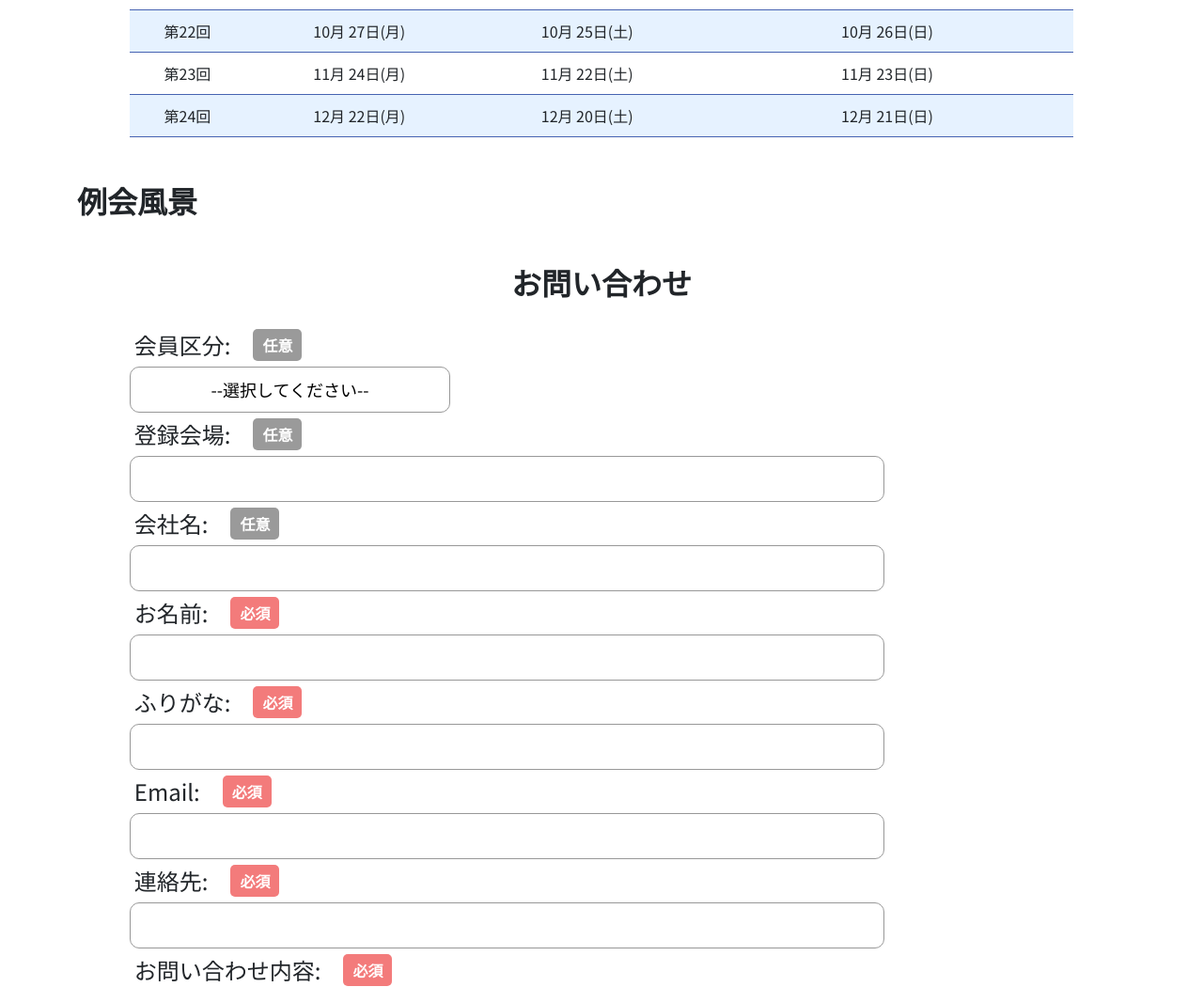
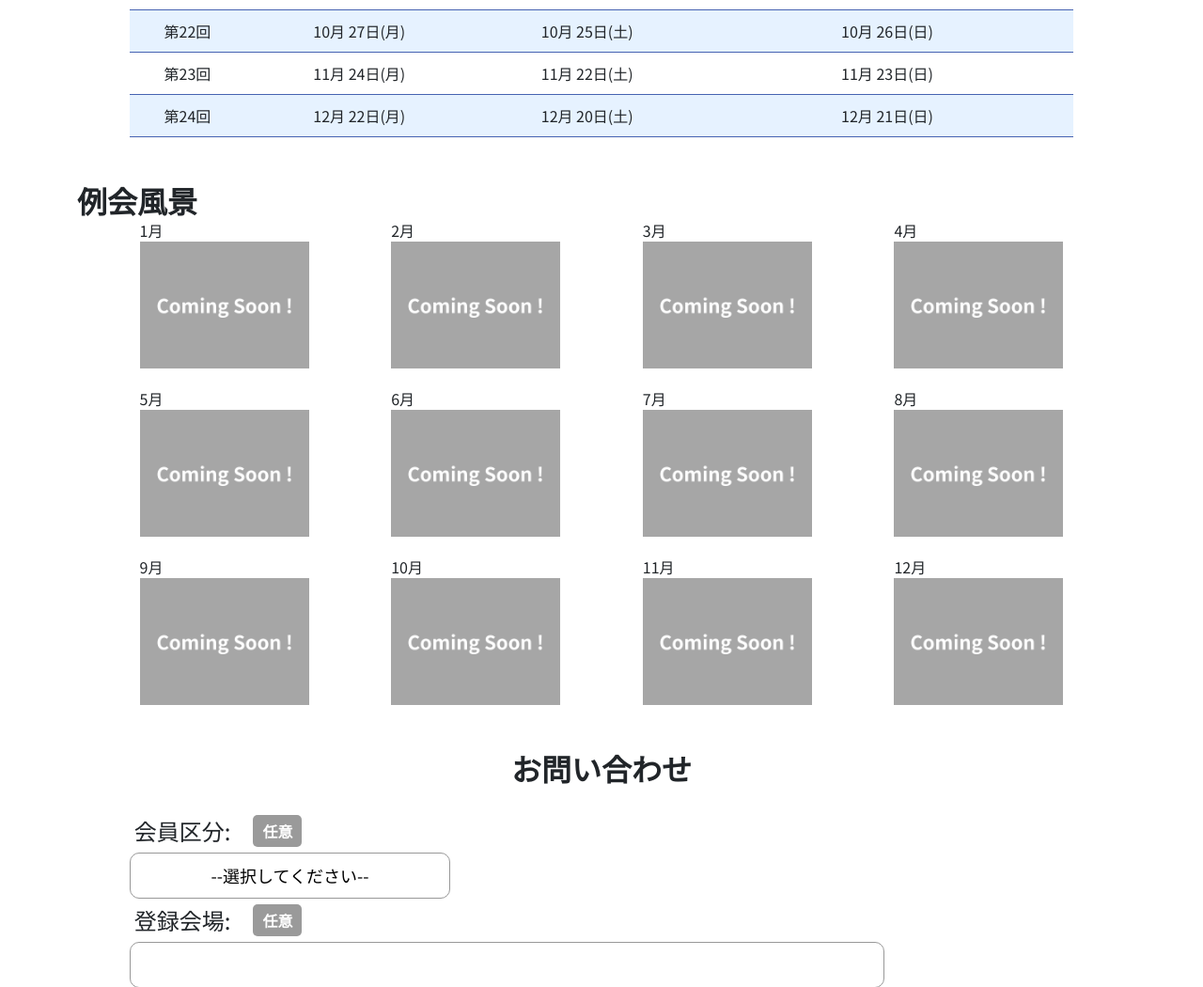
Before and after one commit to linepark-webteam/shinyoko-renew, a PHP site: page / in a window 1280 px wide. Shown: the part 3783-4833 px from the top of the page at 94% size. Run offline with PHP 8.4, Linux system fonts and the light colour scheme; some libraries are stand-ins or nearby versions.

Commit message:
例会風景　追加

```diff
--- a/css/main.css
+++ b/css/main.css
@@ -268,6 +268,7 @@ h6 {
   margin-right: 1vw;
   border-radius: 2vw 2vw 0 0;
 }
+
 @media screen and (max-width: 600px) {
   .about-list-item {
     height: 45px;
@@ -340,7 +341,8 @@ h6 {
 /* 左側のセル（ラベル部分） */
 .meeting-table td:first-child {
   display: flex;
-  justify-content: flex-start; /* 左寄せ */
+  justify-content: flex-start;
+  /* 左寄せ */
   align-items: center;
   white-space: nowrap;
   font-weight: 600;
@@ -349,14 +351,16 @@ h6 {
 /* ラベル部分のスタイル */
 .label {
   display: inline-block;
-  min-width: 80px; /* 適宜調整 */
+  min-width: 80px;
+  /* 適宜調整 */
   text-align: left;
 }
 
 /* 「：」のスタイル */
 .colon {
   display: inline-block;
-  min-width: 10px; /* 統一幅 */
+  min-width: 10px;
+  /* 統一幅 */
   text-align: right;
 }
 
@@ -364,7 +368,8 @@ h6 {
 @media screen and (max-width: 430px) {
   .meeting-table-place {
     font-size: 0.8rem;
-}}
+  }
+}
 
 .manager-table {
   font-size: clamp(.7rem, 1vw, 2rem);
@@ -633,6 +638,58 @@ h6 {
   }
 }
 
+/* 例会風景 */
+.meeting-images-head-wrapper {
+  display: flex;
+  justify-content: flex-start;
+  align-items: center;
+}
+
+.meeting-images-head {
+  font-size: 32px;
+}
+
+@media screen and (max-width: 960px) {
+  .meeting-images-head {
+    font-size: calc(18px + 4 * ((100vw - 320px) / 640));
+  }
+}
+.meeting-images-container {
+  display: flex;
+  flex-direction: column;
+  justify-content: center;
+  align-items: center;
+  gap: 20px;
+}
+
+.meeting-images-row {
+  width: 90%;
+  display: flex;
+  justify-content: space-between;
+}
+
+.meeting-image {
+  width: 180px;
+  height: auto;
+}
+@media screen and (max-width: 991px) {
+  .meeting-image {
+    width: 120px;
+    height: auto;
+  }
+}
+@media screen and (max-width: 767px) {
+  .meeting-image {
+    width: 100px;
+    height: auto;
+  }
+}
+@media screen and (max-width: 500px) {
+  .meeting-image {
+    width: 80px;
+    height: auto;
+  }
+}
 
 /* お問い合わせ */
 .contact {
--- a/index.html
+++ b/index.html
@@ -442,10 +442,71 @@
     </div>
   </section>
 
-  <section class="venue container mt-5">
+  <section class="meeting-images container mt-5">
 
-    <div class="venue-head-wrapper head-wrapper">
-      <h2 class="venue-head">例会風景</h2>
+    <div class="meeting-images-head-wrapper head-wrapper">
+      <h2 class="meeting-images-head">例会風景</h2>
+    </div>
+
+    <div class="meeting-images-container container">
+
+      <div class="meeting-images-row">
+        <div>
+          <p>1月</p>
+          <img class="meeting-image" src="./img/coming-soon.png" alt="">
+        </div>
+        <div>
+          <p>2月</p>
+          <img class="meeting-image" src="./img/coming-soon.png" alt="">
+        </div>
+        <div>
+          <p>3月</p>
+          <img class="meeting-image" src="./img/coming-soon.png" alt="">
+        </div>
+        <div>
+          <p>4月</p>
+          <img class="meeting-image" src="./img/coming-soon.png" alt="">
+        </div>
+      </div>
+
+      <div class="meeting-images-row">
+        <div>
+          <p>5月</p>
+          <img class="meeting-image" src="./img/coming-soon.png" alt="">
+        </div>
+        <div>
+          <p>6月</p>
+          <img class="meeting-image" src="./img/coming-soon.png" alt="">
+        </div>
+        <div>
+          <p>7月</p>
+          <img class="meeting-image" src="./img/coming-soon.png" alt="">
+        </div>
+        <div>
+          <p>8月</p>
+          <img class="meeting-image" src="./img/coming-soon.png" alt="">
+        </div>
+      </div>
+
+      <div class="meeting-images-row">
+        <div>
+          <p>9月</p>
+          <img class="meeting-image" src="./img/coming-soon.png" alt="">
+        </div>
+        <div>
+          <p>10月</p>
+          <img class="meeting-image" src="./img/coming-soon.png" alt="">
+        </div>
+        <div>
+          <p>11月</p>
+          <img class="meeting-image" src="./img/coming-soon.png" alt="">
+        </div>
+        <div>
+          <p>12月</p>
+          <img class="meeting-image" src="./img/coming-soon.png" alt="">
+        </div>
+      </div>
+
     </div>
   </section>
 
```
Also changed, not shown: img/coming-soon.png (added).
